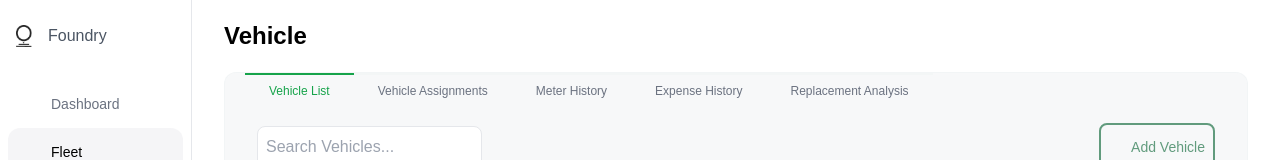
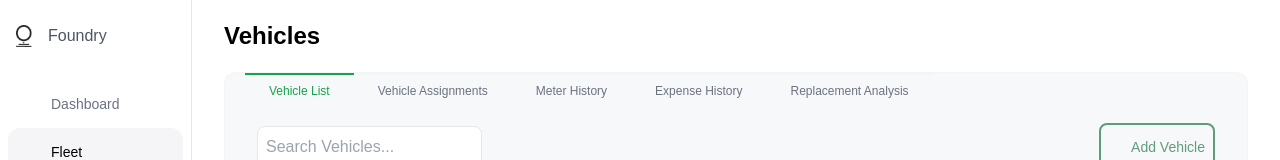
Before and after one commit to Kwasi-1/logistic_tracking, a React (Create React App) app: page /fleet/vehicle in a window 1280 px wide. Shown: the top 160 px of the page. Built offline with nearby package versions, Linux system fonts and the light colour scheme; some icons are missing.

Commit message:
make minor text changes

```diff
--- a/src/components/fleet_management/ShipmentMap.jsx
+++ b/src/components/fleet_management/ShipmentMap.jsx
@@ -1,6 +1,5 @@
 import { useRef, useEffect } from "react";
 import mapboxgl from "mapbox-gl";
-import "mapbox-gl/dist/mapbox-gl.css";
 import "mapbox-gl/dist/mapbox-gl.css";
 
 mapboxgl.accessToken =
@@ -69,7 +68,8 @@ export default function ShipmentMap({ pickup, destination }) {
   return (
     <div
       ref={mapContainer}
-      className="w-full h-[200px] rounded-md border shadow-md"
+      className="w-full h-[200px] rounded-md border"
+      style={{ minHeight: "200px" }}
     />
   );
 }
--- a/src/components/fleet_management/ShipmentTable.jsx
+++ b/src/components/fleet_management/ShipmentTable.jsx
@@ -16,6 +16,8 @@ const shipmentData = [
     order: "ORD-789",
     pickup: "Accra",
     destination: "Kumasi",
+    pickupCoordinates: [-118.2437, 34.0522], // Los Angeles
+    destinationCoordinates: [-87.6298, 41.8781], // Chicago
     date: "20/03/2025",
     status: "In Transit",
     reference: "ME #12345678",
--- a/src/pages/VehicleDetails.jsx
+++ b/src/pages/VehicleDetails.jsx
@@ -15,7 +15,7 @@ function VehicleDetails() {
 
   return (
     <div className="px-8 h-screen">
-      <h1 className="py-5 font-semibold text-2xl">Vehicle</h1>
+      <h1 className="py-5 font-semibold text-2xl">Vehicles</h1>
       <div className="mt4 bg-gray-200/30 h-full rounded-t-xl border border-[#e0e6e930]">
         <nav className="flex relative px-5">
           {tabs.map((tab) => (
```
